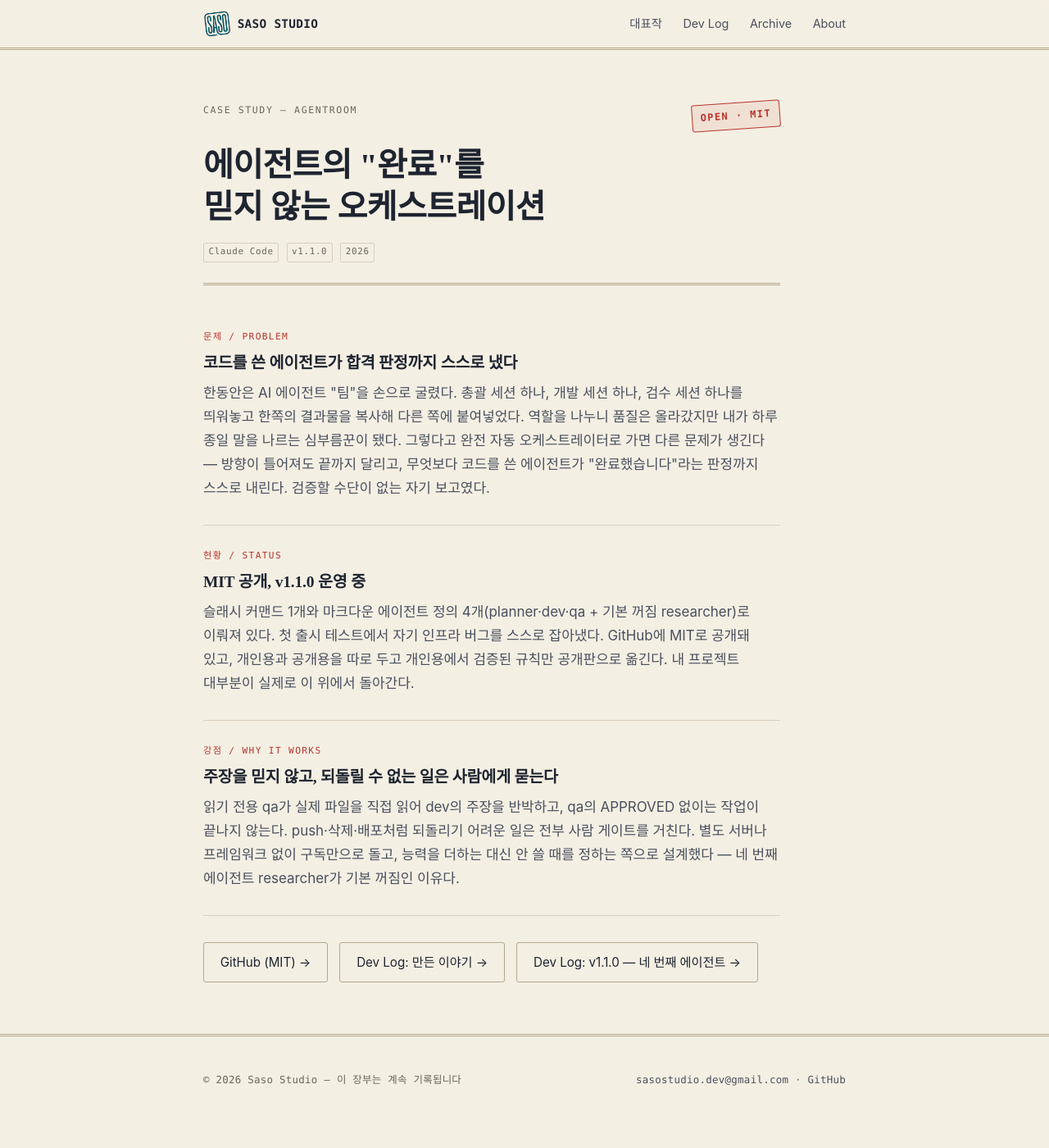
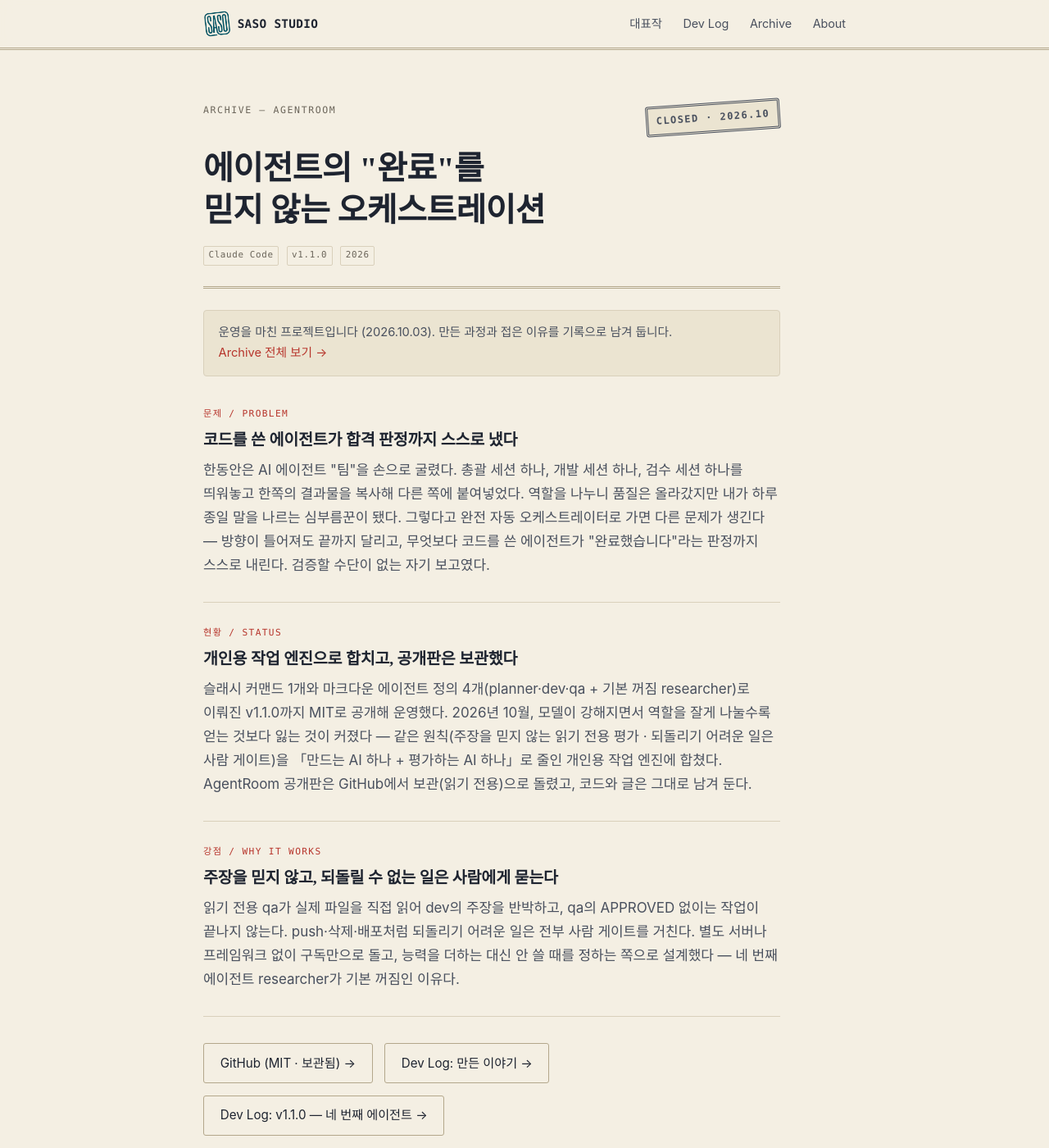
Before and after one commit to CHPARK03/CHPARK03.github.io, a Jekyll site: the page built from _projects/agentroom.md, in a window 1280 px wide and 1400 px high. Shown: the whole window at 82% size. Built offline with Jekyll 4.4.1, drawn with Linux system fonts in a browser that asks for light colours; some web fonts are replaced.

Commit message:
AgentRoom: 종료(보관) 표시

```diff
--- a/_projects/agentroom.md
+++ b/_projects/agentroom.md
@@ -2,8 +2,9 @@
 layout: project
 title: AgentRoom
 headline: 에이전트의 "완료"를 믿지 않는 오케스트레이션
-status: OPEN · MIT
-dim: false
+status: CLOSED · 2026.10
+archived: true
+closed: 2026-10-03
 order: 4
 blurb: 사람이 게이트를 쥐는 Claude Code 멀티에이전트 오케스트레이션 — planner·dev·qa 핑퐁 + 필요할 때만 붙는 researcher, 되돌리기 어려운 건 사람이 승인.
 meta: [Claude Code, v1.1.0, 2026]
@@ -12,13 +13,13 @@ steps:
     h: 코드를 쓴 에이전트가 합격 판정까지 스스로 냈다
     p: 한동안은 AI 에이전트 "팀"을 손으로 굴렸다. 총괄 세션 하나, 개발 세션 하나, 검수 세션 하나를 띄워놓고 한쪽의 결과물을 복사해 다른 쪽에 붙여넣었다. 역할을 나누니 품질은 올라갔지만 내가 하루 종일 말을 나르는 심부름꾼이 됐다. 그렇다고 완전 자동 오케스트레이터로 가면 다른 문제가 생긴다 — 방향이 틀어져도 끝까지 달리고, 무엇보다 코드를 쓴 에이전트가 "완료했습니다"라는 판정까지 스스로 내린다. 검증할 수단이 없는 자기 보고였다.
   - k: "현황 / Status"
-    h: MIT 공개, v1.1.0 운영 중
-    p: 슬래시 커맨드 1개와 마크다운 에이전트 정의 4개(planner·dev·qa + 기본 꺼짐 researcher)로 이뤄져 있다. 첫 출시 테스트에서 자기 인프라 버그를 스스로 잡아냈다. GitHub에 MIT로 공개돼 있고, 개인용과 공개용을 따로 두고 개인용에서 검증된 규칙만 공개판으로 옮긴다. 내 프로젝트 대부분이 실제로 이 위에서 돌아간다.
+    h: 개인용 작업 엔진으로 합치고, 공개판은 보관했다
+    p: 슬래시 커맨드 1개와 마크다운 에이전트 정의 4개(planner·dev·qa + 기본 꺼짐 researcher)로 이뤄진 v1.1.0까지 MIT로 공개해 운영했다. 2026년 10월, 모델이 강해지면서 역할을 잘게 나눌수록 얻는 것보다 잃는 것이 커졌다 — 같은 원칙(주장을 믿지 않는 읽기 전용 평가 · 되돌리기 어려운 일은 사람 게이트)을 「만드는 AI 하나 + 평가하는 AI 하나」로 줄인 개인용 작업 엔진에 합쳤다. AgentRoom 공개판은 GitHub에서 보관(읽기 전용)으로 돌렸고, 코드와 글은 그대로 남겨 둔다.
   - k: "강점 / Why it works"
     h: 주장을 믿지 않고, 되돌릴 수 없는 일은 사람에게 묻는다
     p: 읽기 전용 qa가 실제 파일을 직접 읽어 dev의 주장을 반박하고, qa의 APPROVED 없이는 작업이 끝나지 않는다. push·삭제·배포처럼 되돌리기 어려운 일은 전부 사람 게이트를 거친다. 별도 서버나 프레임워크 없이 구독만으로 돌고, 능력을 더하는 대신 안 쓸 때를 정하는 쪽으로 설계했다 — 네 번째 에이전트 researcher가 기본 꺼짐인 이유다.
 links:
-  - { label: "GitHub (MIT)", url: "https://github.com/CHPARK03/agentroom" }
+  - { label: "GitHub (MIT · 보관됨)", url: "https://github.com/CHPARK03/agentroom" }
   - { label: "Dev Log: 만든 이야기", url: "/2026/07/05/agentroom-human-gated-orchestration/" }
   - { label: "Dev Log: v1.1.0 — 네 번째 에이전트", url: "/2026/07/07/agentroom-fourth-agent-default-off/" }
 ---
```
Also changed, not shown: about.md (+2 -2 lines).
